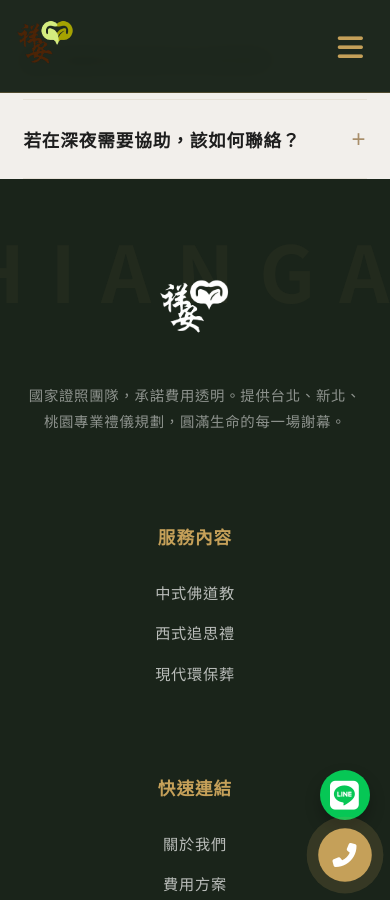
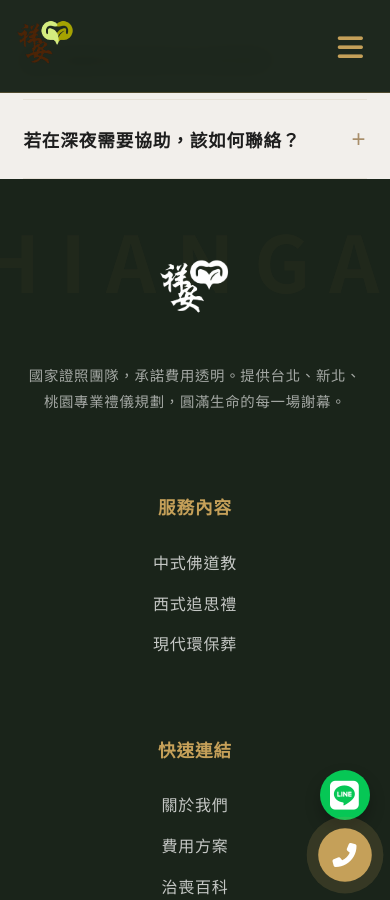
Before and after one commit to Shiangan/Shiangan, a Jekyll site: the page built from index.html, in a window 390 px wide and 900 px high, scrolled down 2782 px. Built offline with Jekyll 4.4.1, drawn with Linux system fonts in a browser that asks for light colours; some web fonts are replaced; the list of posts is cut into pages by our own code; some of the changed text lies outside the part shown.

Commit message:
Update footer.html

```diff
--- a/_includes/footer.html
+++ b/_includes/footer.html
@@ -1,27 +1,66 @@
+<footer class="site-footer">
+    <div class="footer-floating-text">SHIANGAN</div>
+
+    <div class="footer-content">
+        <div class="footer-grid">
+            <div class="footer-col logo-col">
+                <img src="./images/logo.png" style="height: 55px; filter: brightness(0) invert(1); margin-bottom: 25px;" alt="祥安生命 logo">
+                <p style="opacity: 0.6; font-size: 0.9rem; line-height: 1.8;">
+                    國家證照團隊，承諾費用透明。提供台北、新北、桃園專業禮儀規劃，圓滿生命的每一場謝幕。
+                </p>
+            </div>
+
+            <div class="footer-col">
+                <h4>服務內容</h4>
+                <a href="./services.html#traditional">中式佛道教</a><br>
+                <a href="./services.html#western">西式追思禮</a><br>
+                <a href="./services.html#eco">現代環保葬</a>
+            </div>
+
+            <div class="footer-col">
+                <h4>快速連結</h4>
+                <a href="./about.html">關於我們</a><br>
+                <a href="./plans.html">費用方案</a><br>
+                <a href="./blog.html">治喪百科</a>
+            </div>
+
+            <div class="footer-col contact-col">
+                <h4>24H 服務專線</h4>
+                <a href="tel:+886978583699" class="footer-tel">0978-583-699</a>
+                <p style="opacity: 0.6; font-size: 0.9rem;">新北市三重區永福街135巷13號</p>
+                <p style="opacity: 0.6; font-size: 0.9rem;">新北市政府核准：北府民儀字第XXXXXXXX號</p>
+            </div>
+        </div>
+
+        <div class="footer-bottom">
+            © <span id="current-year"></span> SHIANGAN LIFE ALL RIGHTS RESERVED.
+        </div>
+    </div>
+</footer>
+
 <style>
-    /* --- 墨綠金箔 Footer 核心樣式 --- */
+    /* --- 核心樣式修正 --- */
     .site-footer {
-        background: #1a241a; /* 深墨綠底色 */
+        background: #1a241a;
         color: #ffffff;
-        padding: 100px 0 40px;
+        padding: 80px 0 40px;
         position: relative;
         overflow: hidden;
-        font-family: 'Noto Sans TC', 'Noto Serif TC', serif;
     }
 
-    /* 背景裝飾大字：解決層級問題，確保不遮擋點擊 */
     .footer-floating-text {
         position: absolute;
-        top: -10px;
+        top: -20px;
         left: 50%;
         transform: translateX(-50%);
-        font-size: 12vw;
+        font-size: 15vw;
         font-weight: 900;
-        color: rgba(197, 160, 89, 0.05); /* 極淡金箔色 */
+        color: rgba(197, 160, 89, 0.04);
         white-space: nowrap;
-        pointer-events: none; /* 確保滑鼠可以穿透點擊下方的連結 */
-        letter-spacing: 25px;
+        pointer-events: none;
+        letter-spacing: 20px;
         z-index: 0;
+        user-select: none;
     }
 
     .footer-content {
@@ -35,24 +74,22 @@
     .footer-grid {
         display: grid;
         grid-template-columns: 2fr 1fr 1fr 1.5fr;
-        gap: 50px;
+        gap: 40px;
     }
 
     .footer-col h4 {
-        color: #c5a059; /* 金箔色 */
+        color: #c5a059;
         font-size: 1.1rem;
         margin-bottom: 25px;
         font-weight: 700;
-        letter-spacing: 1px;
     }
 
     .footer-col a {
-        color: rgba(255,255,255,0.7);
+        color: rgba(255,255,255,0.75);
         text-decoration: none;
-        transition: all 0.3s ease;
+        transition: 0.3s;
         display: inline-block;
         margin-bottom: 12px;
-        font-size: 0.95rem;
     }
 
     .footer-col a:hover {
@@ -64,119 +101,75 @@
         font-size: 1.8rem !important;
         font-weight: 700;
         color: #c5a059 !important;
-        display: block;
         margin: 10px 0 !important;
     }
 
     .footer-bottom {
         text-align: center;
-        margin-top: 80px;
-        opacity: 0.3;
+        margin-top: 60px;
+        opacity: 0.4;
         font-size: 0.8rem;
         border-top: 1px solid rgba(255,255,255,0.1);
         padding-top: 30px;
-        letter-spacing: 2px;
+        letter-spacing: 1px;
     }
 
-    /* 手機版 RWD 適應 */
+    /* 手機版排版優化 */
     @media (max-width: 992px) {
         .footer-grid { grid-template-columns: 1fr 1fr; }
+        .contact-col { text-align: left; }
     }
     @media (max-width: 600px) {
         .footer-grid { grid-template-columns: 1fr; text-align: center; }
-        .footer-col { text-align: center !important; }
-        .footer-floating-text { font-size: 20vw; top: 20px; }
+        .contact-col { text-align: center; }
+        .footer-floating-text { font-size: 20vw; top: 10px; }
     }
 </style>
 
-<footer class="site-footer">
-    <div class="footer-floating-text">SHIANGAN</div>
+<script>
+    document.addEventListener('DOMContentLoaded', () => {
+        // 1. 自動更新年份
+        const yearSpan = document.getElementById('current-year');
+        if (yearSpan) yearSpan.textContent = new Date().getFullYear();
 
-    <div class="footer-content">
-        <div class="footer-grid">
-            <div class="footer-col">
-                <img src="{{ site.baseurl }}/images/logo.png" style="height: 55px; filter: brightness(0) invert(1); margin-bottom: 25px;" alt="祥安生命 logo">
-                <p style="opacity: 0.5; font-size: 0.9rem; line-height: 1.8;">
-                    國家證照團隊，承諾費用透明。提供台北、新北、桃園專業禮儀規劃，圓滿生命的每一場謝幕。
-                </p>
-            </div>
-
-            <div class="footer-col">
-                <h4>服務內容</h4>
-                <a href="{{ site.baseurl }}/services.html#traditional">中式佛道教</a><br>
-                <a href="{{ site.baseurl }}/services.html#western">西式追思禮</a><br>
-                <a href="{{ site.baseurl }}/services.html#eco">現代環保葬</a>
-            </div>
-
-            <div class="footer-col">
-                <h4>快速連結</h4>
-                <a href="{{ site.baseurl }}/about.html">關於我們</a><br>
-                <a href="{{ site.baseurl }}/plans.html">費用方案</a><br>
-                <a href="{{ site.baseurl }}/blog.html">治喪百科</a>
-            </div>
-
-            <div class="footer-col" style="text-align: right;">
-                <h4>24H 服務專線</h4>
-                <a href="tel:0978583699" class="footer-tel">0978-583-699</a>
-                <p style="opacity: 0.5; font-size: 0.9rem;">新北市三重區永福街135巷13號</p>
-            </div>
-        </div>
-
-        <div class="footer-bottom">
-            © {{ "now" | date: "%Y" }} SHIANGAN LIFE ALL RIGHTS RESERVED.
-        </div>
-    </div>
-</footer>
-
-<script>
-    /**
-     * 統整所有核心 JS：確保全站功能正常
-     */
-    document.addEventListener('DOMContentLoaded', () => {
-        // 1. FAQ 點擊效果
+        // 2. FAQ 點擊效果修正 (改進動畫順暢度)
         const faqItems = document.querySelectorAll('.faq-item');
         faqItems.forEach(item => {
-            item.addEventListener('click', () => {
-                const isActive = item.classList.contains('active');
-                faqItems.forEach(i => i.classList.remove('active'));
-                if (!isActive) item.classList.add('active');
-                const icon = item.querySelector('i');
-                if (icon) icon.className = isActive ? 'fas fa-plus' : 'fas fa-minus';
-            });
+            const toggleBtn = item.querySelector('.faq-toggle');
+            if (toggleBtn) {
+                toggleBtn.addEventListener('click', (e) => {
+                    e.preventDefault();
+                    const isActive = item.classList.contains('active');
+                    // 關閉其他
+                    faqItems.forEach(i => i.classList.remove('active'));
+                    // 切換當前
+                    if (!isActive) item.classList.add('active');
+                });
+            }
         });
 
-        // 2. 導覽列滾動效果
+        // 3. 導覽列滾動
         const navbar = document.getElementById('navbar');
         window.addEventListener('scroll', () => {
-            if (navbar) navbar.classList.toggle('scrolled', window.scrollY > 50);
-        });
+            if (navbar) {
+                navbar.classList.toggle('scrolled', window.scrollY > 50);
+            }
+        }, { passive: true });
 
-        // 3. 手機版菜單切換
-        const menuBtn = document.querySelector('.menu-toggle');
-        const navLinks = document.querySelector('.nav-links');
-        if (menuBtn && navLinks) {
-            menuBtn.addEventListener('click', (e) => {
-                e.stopPropagation();
-                navLinks.classList.toggle('active');
-            });
-            document.addEventListener('click', () => navLinks.classList.remove('active'));
-        }
-
-        // 4. 流星效果
-        const hero = document.getElementById('home') || document.getElementById('hero-space');
+        // 4. 流星效果修正：確保只在 Hero 區塊產生，且不會無限制增加標籤
+        const hero = document.querySelector('.hero'); // 根據你之前的 Hero Class 改名
         if (hero) {
-            setInterval(() => {
+            const createMeteor = () => {
                 const m = document.createElement('div');
                 m.className = 'meteor';
                 m.style.left = Math.random() * 100 + '%';
                 m.style.top = Math.random() * 30 + '%';
                 hero.appendChild(m);
-                m.animate([
-                    { transform: 'rotate(-35deg) translateX(0)', opacity: 0 },
-                    { opacity: 1, offset: 0.2 },
-                    { transform: 'rotate(-35deg) translateX(-1000px)', opacity: 0 }
-                ], { duration: 2500, easing: 'linear' }).onfinish = () => m.remove();
-            }, 3000);
+
+                // 動畫結束後務必刪除節點，避免網頁變慢
+                setTimeout(() => { m.remove(); }, 3000);
+            };
+            setInterval(createMeteor, 4000);
         }
     });
 </script>
```
